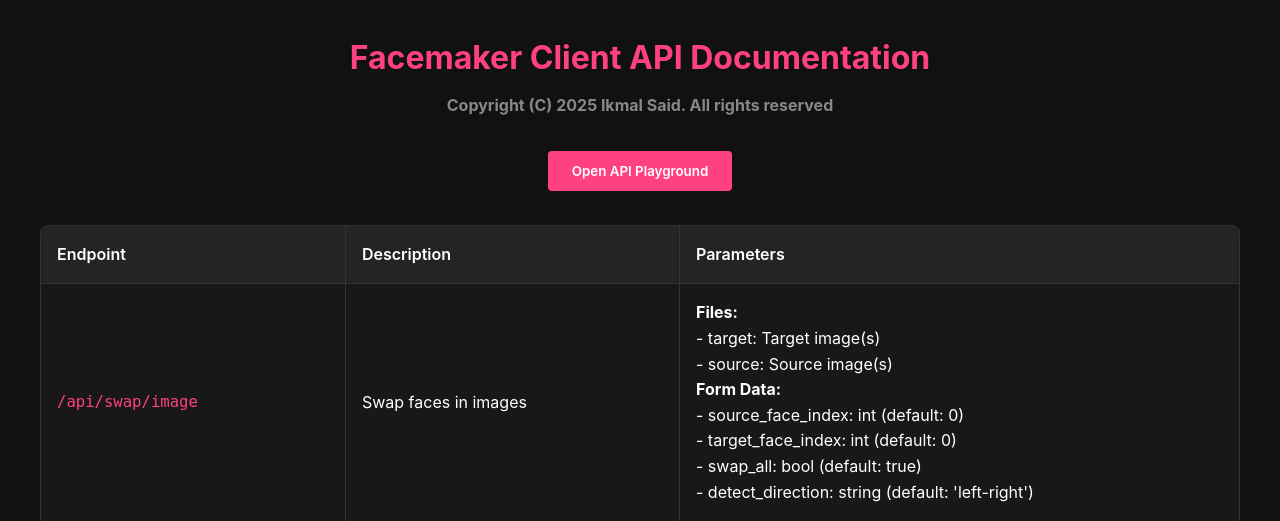
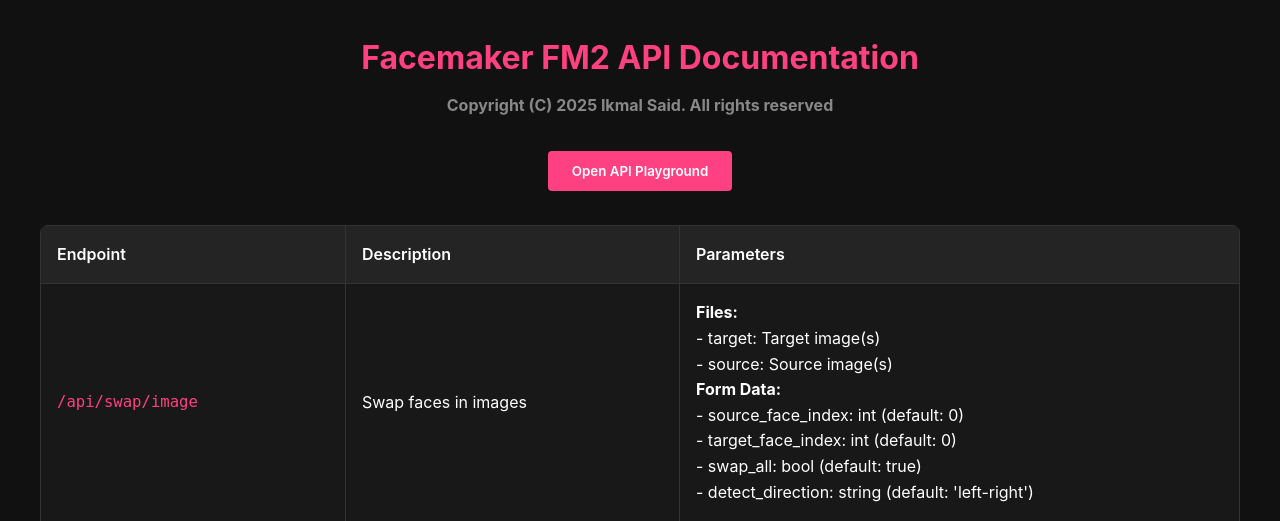
Before and after one commit to ikmalsaid/facemaker-fm2, a Python web app: template templates/index.html in a window 1280 px wide. Shown: the top 521 px of the page. Run offline with Jinja, Linux system fonts and the light colour scheme; the template is opened without the code that fills it, so the values that code supplies are empty.

Commit message:
Code release after extensive testing

```diff
--- a/templates/index.html
+++ b/templates/index.html
@@ -3,7 +3,7 @@
 <head>
     <meta charset="UTF-8">
     <meta name="viewport" content="width=device-width, initial-scale=1.0">
-    <title>FacemakerClient API Documentation</title>
+    <title>Facemaker FM2 API Documentation</title>
     <style>
         :root {
             --bg-color: #111111;
@@ -329,7 +329,7 @@
 <body>
     <div class="container">
         <div class="header-content" style="text-align: center; margin-bottom: 10px;">
-            <h1 style="margin-bottom: 10px;">Facemaker Client API Documentation</h1>
+            <h1 style="margin-bottom: 10px;">Facemaker FM2 API Documentation</h1>
             <h3 style="margin-bottom: 2rem; color: #888; font-size: 1em;">Copyright (C) 2025 Ikmal Said. All rights reserved</h3>
             <button id="openPlayground" class="test-api-btn">Open API Playground</button>
         </div>
```
